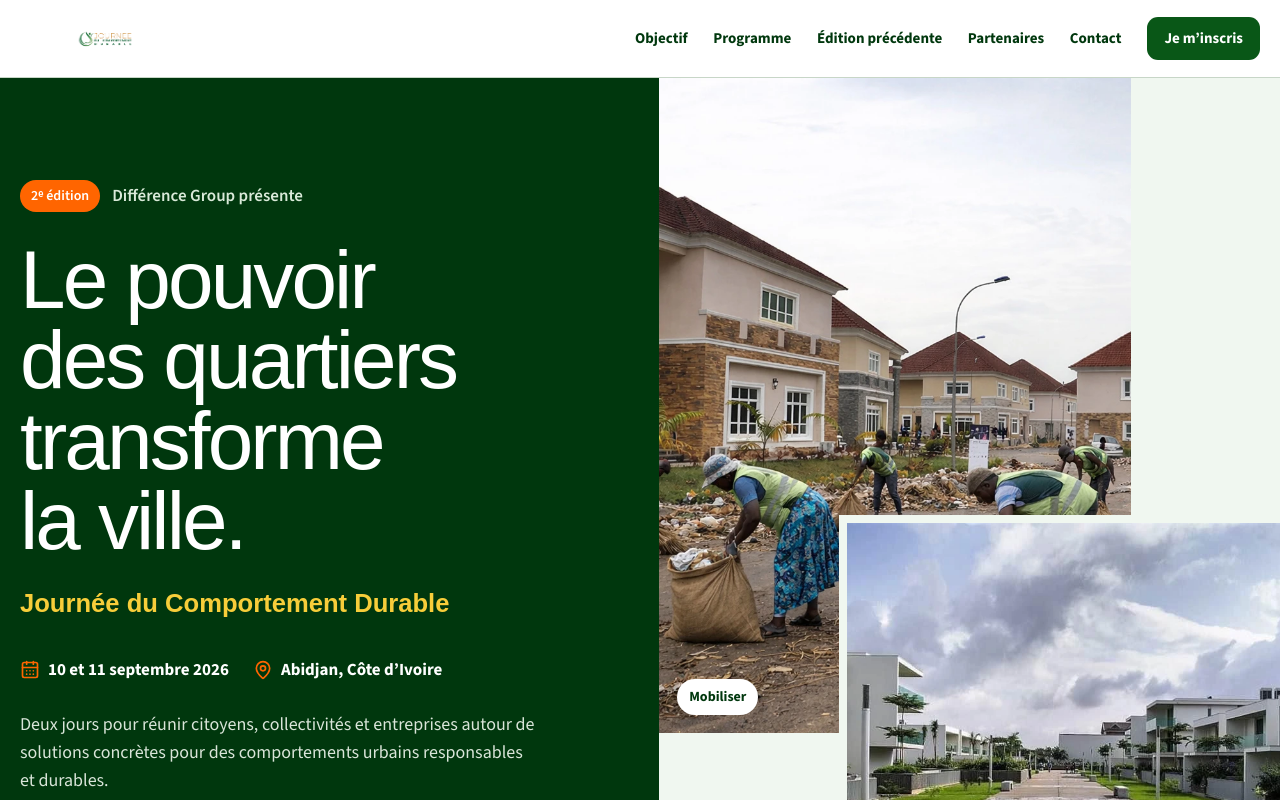
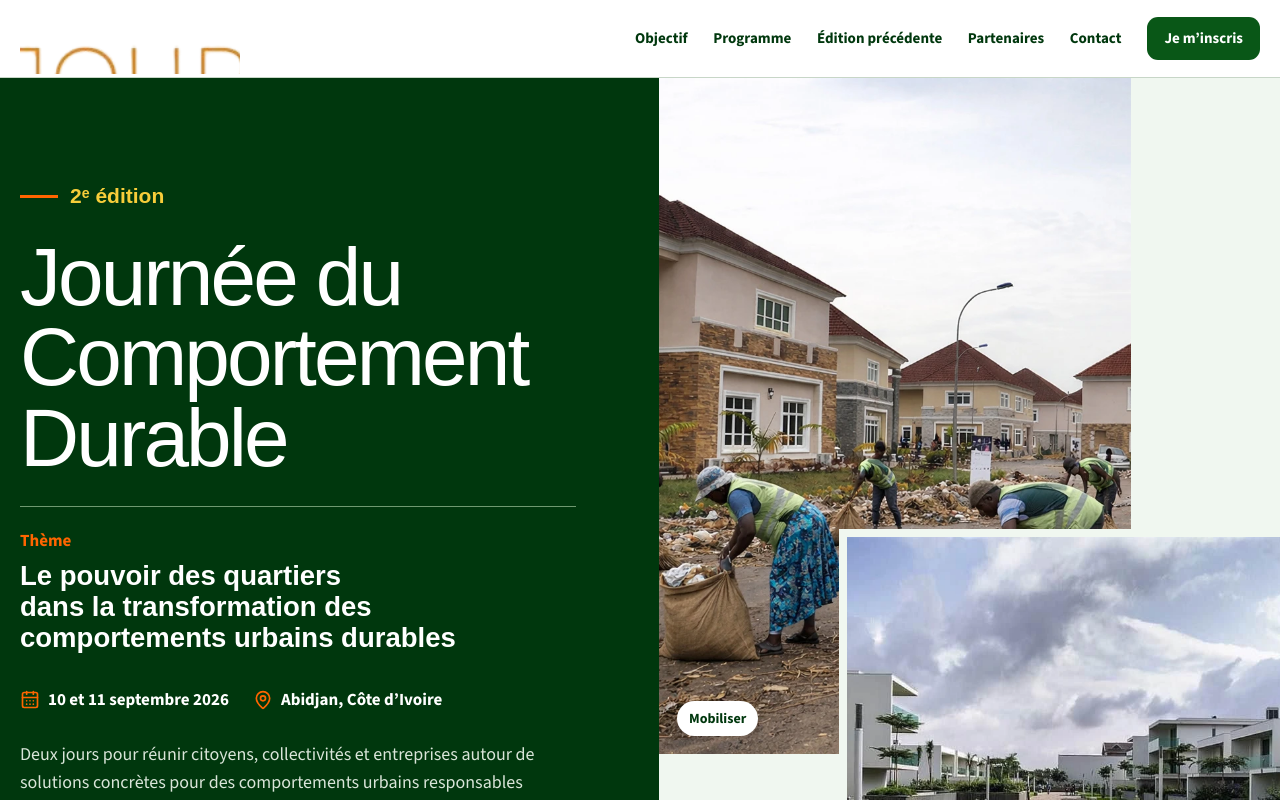
Before and after one commit to siguialassane/journee_comportement_duracle, a Next.js app: page / in a window 1280 px wide. Shown: the top 800 px of the page. Built offline with nearby package versions, Linux system fonts and the light colour scheme; no server answers; a web font is replaced by a local one.

Commit message:
feat: refine event identity and partner showcase

```diff
--- a/app/event-site.tsx
+++ b/app/event-site.tsx
@@ -285,9 +285,12 @@ export function EventSite() {
       <main id="contenu">
         <section className="hero" id="accueil">
           <div className="hero-copy">
-            <div className="hero-edition"><span>2ᵉ édition</span> Différence Group présente</div>
-            <h1>Le pouvoir des quartiers transforme la ville.</h1>
-            <p className="hero-theme">Journée du Comportement Durable</p>
+            <div className="hero-edition">2ᵉ édition</div>
+            <h1>Journée du Comportement Durable</h1>
+            <div className="hero-theme">
+              <span>Thème</span>
+              <p>Le pouvoir des quartiers dans la transformation des comportements urbains durables</p>
+            </div>
             <div className="hero-meta">
               <span><CalendarDays aria-hidden="true" />10 et 11 septembre 2026</span>
               <span><MapPin aria-hidden="true" />Abidjan, Côte d’Ivoire</span>
@@ -355,19 +358,22 @@ export function EventSite() {
 
         <section className="partners-section section" id="partenaires">
           <div className="section-heading centered-heading">
-            <p>Ils rendent cette rencontre possible</p>
-            <h2>Organisateur et partenaires</h2>
+            <p>Une mobilisation partagée</p>
+            <h2>Partenaires et sponsors</h2>
           </div>
-          <div className="organizer-row">
-            <div className="organizer-copy"><span>Un événement conçu et organisé par</span><strong>Différence Group</strong></div>
-            <Image unoptimized src="/images/brand/difference-group.png" alt="Différence Group" width={776} height={296} />
-          </div>
+          <div className="partner-showcase">
             <div className="institutional-partner">
               <span>Partenaire institutionnel</span>
+              <div className="institutional-logo">
                 <Image unoptimized src="/images/partners/minhas.png" alt="Ministère de l'Hydraulique, de l'Assainissement et de la Salubrité" width={575} height={150} />
               </div>
+            </div>
+            <div className="sponsor-group">
+              <h3>Partenaires – Sponsors</h3>
               <div className="partner-wall" aria-label="Partenaires et sponsors">
                 {partners.map((partner) => <div key={partner.src}><Image unoptimized src={partner.src} alt={partner.alt} width={500} height={260} /></div>)}
+              </div>
+            </div>
           </div>
         </section>
 
@@ -403,7 +409,6 @@ export function EventSite() {
         </div>
         <div className="footer-bottom">
           <span>© 2026 Différence Group</span>
-          <span className="site-credit">Site réalisé par <strong>by exias</strong></span>
           <a href="/admin/connexion">Administration</a>
         </div>
       </footer>
--- a/app/globals.css
+++ b/app/globals.css
@@ -38,8 +38,8 @@ p { margin-block: 0; text-wrap: pretty; }
 .skip-link:focus { transform: translateY(0); }
 
 .site-header { position: sticky; z-index: 30; top: 0; height: var(--header-height); display: flex; align-items: center; gap: 26px; padding-inline: max(20px, calc((100vw - 1240px) / 2)); background: color-mix(in oklch, var(--white) 94%, transparent); border-bottom: 1px solid var(--line); backdrop-filter: blur(12px); }
-.brand-link { flex: 0 0 auto; }
-.brand-link img { width: 170px; height: 58px; object-fit: contain; }
+.brand-link { display: grid; flex: 0 0 220px; width: 220px; height: 70px; place-items: center; overflow: hidden; }
+.brand-link img { width: 100%; height: 100%; object-fit: contain; transform: scale(3); }
 .desktop-nav { display: flex; align-items: center; justify-content: center; gap: clamp(16px, 2vw, 29px); margin-left: auto; }
 .desktop-nav a { color: var(--primary-strong); font-size: 15px; font-weight: 650; text-decoration: none; }
 .desktop-nav a:hover { color: var(--accent-dark); }
@@ -60,10 +60,12 @@ p { margin-block: 0; text-wrap: pretty; }
 
 .hero { min-height: calc(100vh - var(--header-height)); display: grid; grid-template-columns: minmax(0, 1.03fr) minmax(440px, .97fr); overflow: hidden; background: var(--primary-strong); color: var(--white); }
 .hero-copy { display: flex; flex-direction: column; justify-content: center; padding: clamp(64px, 8vw, 120px) clamp(28px, 6.5vw, 100px) clamp(64px, 8vw, 110px) max(20px, calc((100vw - 1240px) / 2)); }
-.hero-edition { display: flex; align-items: center; gap: 12px; margin-bottom: 28px; color: oklch(0.92 0.03 145); font-weight: 600; }
-.hero-edition span { padding: 5px 11px; background: var(--accent); color: var(--white); border-radius: 999px; font-size: 14px; }
-.hero h1 { max-width: 720px; font-size: clamp(3.35rem, 6.4vw, 6rem); letter-spacing: -0.035em; }
-.hero-theme { margin-top: 23px; color: oklch(0.86 0.16 92); font-family: var(--font-display), sans-serif; font-size: clamp(1.28rem, 2vw, 1.7rem); font-weight: 600; }
+.hero-edition { display: flex; align-items: center; gap: 12px; margin-bottom: 24px; color: oklch(0.86 0.16 92); font-family: var(--font-display), sans-serif; font-size: 21px; font-weight: 700; }
+.hero-edition::before { width: 38px; height: 3px; background: var(--accent); content: ""; }
+.hero h1 { max-width: 760px; font-size: clamp(3.35rem, 6.4vw, 6rem); letter-spacing: -0.035em; }
+.hero-theme { max-width: 710px; margin-top: 28px; padding-top: 21px; border-top: 1px solid oklch(0.64 0.075 145); }
+.hero-theme span { display: block; margin-bottom: 7px; color: var(--accent); font-weight: 800; }
+.hero-theme p { color: var(--white); font-family: var(--font-display), sans-serif; font-size: clamp(1.35rem, 2.15vw, 1.9rem); font-weight: 600; line-height: 1.12; text-wrap: balance; }
 .hero-meta { display: flex; flex-wrap: wrap; gap: 14px 24px; margin-top: 33px; }
 .hero-meta span { display: flex; align-items: center; gap: 8px; font-weight: 700; }
 .hero-meta svg { width: 20px; color: var(--accent); }
@@ -131,16 +133,17 @@ p { margin-block: 0; text-wrap: pretty; }
 
 .centered-heading { margin-inline: auto; text-align: center; }
 .partners-section { background: var(--white); }
-.organizer-row { display: flex; align-items: center; justify-content: center; gap: 42px; max-width: 850px; margin: 65px auto 0; padding: 34px; background: var(--surface); border-radius: 14px; }
-.organizer-copy span { display: block; color: var(--muted); }
-.organizer-copy strong { display: block; color: var(--primary-strong); font-family: var(--font-display); font-size: 42px; line-height: 1; }
-.organizer-row img { width: 270px; max-height: 120px; object-fit: contain; }
-.institutional-partner { display: grid; place-items: center; gap: 21px; margin-top: 68px; }
-.institutional-partner span { color: var(--accent-dark); font-weight: 800; }
-.institutional-partner img { width: min(620px, 88vw); max-height: 170px; object-fit: contain; }
-.partner-wall { display: flex; flex-wrap: wrap; align-items: center; justify-content: center; gap: 24px; margin-top: 55px; }
-.partner-wall div { display: grid; width: 150px; height: 100px; place-items: center; padding: 12px; }
-.partner-wall img { max-width: 100%; max-height: 75px; object-fit: contain; }
+.partner-showcase { max-width: 1020px; margin: 68px auto 0; }
+.institutional-partner { display: grid; grid-template-columns: minmax(190px, .42fr) minmax(360px, 1fr); align-items: center; background: var(--primary-strong); border-radius: 14px; overflow: hidden; }
+.institutional-partner > span { align-self: stretch; display: grid; place-items: center; padding: 34px; color: var(--white); font-family: var(--font-display), sans-serif; font-size: clamp(1.55rem, 3vw, 2.35rem); font-weight: 700; line-height: 1; text-align: center; }
+.institutional-logo { display: grid; min-height: 210px; place-items: center; padding: 34px clamp(28px, 6vw, 70px); background: var(--surface); }
+.institutional-logo img { width: min(620px, 100%); max-height: 160px; object-fit: contain; }
+.sponsor-group { margin-top: 52px; }
+.sponsor-group h3 { display: flex; align-items: center; gap: 20px; color: var(--primary-strong); font-size: clamp(1.7rem, 3vw, 2.45rem); }
+.sponsor-group h3::after { flex: 1; height: 1px; background: var(--line); content: ""; }
+.partner-wall { display: flex; flex-wrap: wrap; align-items: center; justify-content: center; gap: 18px 28px; margin-top: 30px; }
+.partner-wall div { display: grid; width: 155px; height: 110px; place-items: center; padding: 12px; }
+.partner-wall img { max-width: 100%; max-height: 82px; object-fit: contain; }
 
 .registration-section { display: grid; grid-template-columns: .75fr 1.25fr; gap: clamp(44px, 8vw, 110px); background: var(--primary-strong); color: var(--white); }
 .registration-copy > p:first-child { margin-bottom: 18px; color: oklch(0.82 0.15 83); font-weight: 800; }
@@ -174,7 +177,48 @@ p { margin-block: 0; text-wrap: pretty; }
 .site-footer svg { flex: 0 0 auto; width: 17px; margin-top: 3px; }
 .footer-bottom { grid-column: 1 / -1; display: flex; justify-content: space-between; padding-top: 24px; border-top: 1px solid oklch(0.36 0.045 150); font-size: 14px; }
 .footer-bottom a { margin: 0; }
-.site-credit strong { color: var(--white); font-weight: 750; }
+
+@keyframes hero-copy-enter {
+  from { opacity: 0; transform: translateY(22px); filter: blur(5px); }
+  to { opacity: 1; transform: translateY(0); filter: blur(0); }
+}
+
+@keyframes hero-photo-enter {
+  from { opacity: .3; transform: scale(1.045); clip-path: inset(0 0 100% 0); }
+  to { opacity: 1; transform: scale(1); clip-path: inset(0); }
+}
+
+@keyframes reading-progress { to { transform: scaleX(1); } }
+
+@keyframes partner-enter {
+  from { opacity: .45; transform: translateY(28px); }
+  to { opacity: 1; transform: translateY(0); }
+}
+
+@media (prefers-reduced-motion: no-preference) {
+  .hero-edition, .hero h1, .hero-theme, .hero-meta, .hero-intro, .hero-actions { animation: hero-copy-enter .7s var(--ease-out) both; }
+  .hero-edition { animation-delay: .04s; }
+  .hero h1 { animation-delay: .11s; }
+  .hero-theme { animation-delay: .18s; }
+  .hero-meta { animation-delay: .25s; }
+  .hero-intro { animation-delay: .32s; }
+  .hero-actions { animation-delay: .39s; }
+  .hero-photo-action { animation: hero-photo-enter .9s var(--ease-out) .12s both; }
+  .hero-photo-result { animation: hero-photo-enter .9s var(--ease-out) .28s both; }
+}
+
+@supports (animation-timeline: scroll()) {
+  @media (prefers-reduced-motion: no-preference) {
+    .site-header::after { position: absolute; right: 0; bottom: -1px; left: 0; height: 3px; background: var(--accent); content: ""; transform: scaleX(0); transform-origin: left; animation: reading-progress auto linear; animation-timeline: scroll(root); }
+  }
+}
+
+@supports (animation-timeline: view()) {
+  @media (prefers-reduced-motion: no-preference) {
+    .institutional-partner, .sponsor-group { animation: partner-enter linear both; animation-timeline: view(); animation-range: entry 5% cover 30%; }
+    .partner-wall div { animation: partner-enter linear both; animation-timeline: view(); animation-range: entry 0% cover 24%; }
+  }
+}
 
 /* Administration */
 .admin-login-page { min-height: 100vh; display: grid; place-items: center; padding: 70px 20px; background: var(--surface); }
@@ -250,7 +294,8 @@ p { margin-block: 0; text-wrap: pretty; }
   body { font-size: 16px; }
   .section { padding-inline: 20px; padding-block: 76px; }
   .site-header { padding-inline: 16px; gap: 10px; }
-  .brand-link img { width: 125px; height: 48px; }
+  .brand-link { flex-basis: 158px; width: 158px; height: 56px; }
+  .brand-link img { transform: scale(2.65); }
   .site-header > .button { display: none; }
   .mobile-menu { margin-left: auto; }
   .hero-copy { padding: 68px 22px 58px; }
@@ -272,9 +317,13 @@ p { margin-block: 0; text-wrap: pretty; }
   .gallery-heading { display: grid; margin-bottom: 36px; }
   .gallery-grid { grid-auto-rows: 190px; gap: 8px; }
   .gallery-item-1, .gallery-item-5 { grid-column: span 2; grid-row: span 1; }
-  .organizer-row { display: grid; gap: 25px; padding: 26px; text-align: center; }
-  .organizer-row img { margin-inline: auto; }
-  .organizer-copy strong { font-size: 34px; }
+  .partner-showcase { margin-top: 46px; }
+  .institutional-partner { grid-template-columns: 1fr; }
+  .institutional-partner > span { min-height: 105px; padding: 24px; }
+  .institutional-logo { min-height: 170px; padding: 28px 22px; }
+  .sponsor-group { margin-top: 42px; }
+  .sponsor-group h3 { align-items: flex-start; gap: 13px; }
+  .sponsor-group h3::after { margin-top: 15px; }
   .partner-wall { gap: 10px; }
   .partner-wall div { width: 120px; height: 90px; }
   .registration-form { padding: 22px; }
```
Also changed, not shown: 1 other file (tests, documents, lock files or other folders). Lines whose indentation alone changed are shown as unchanged.
